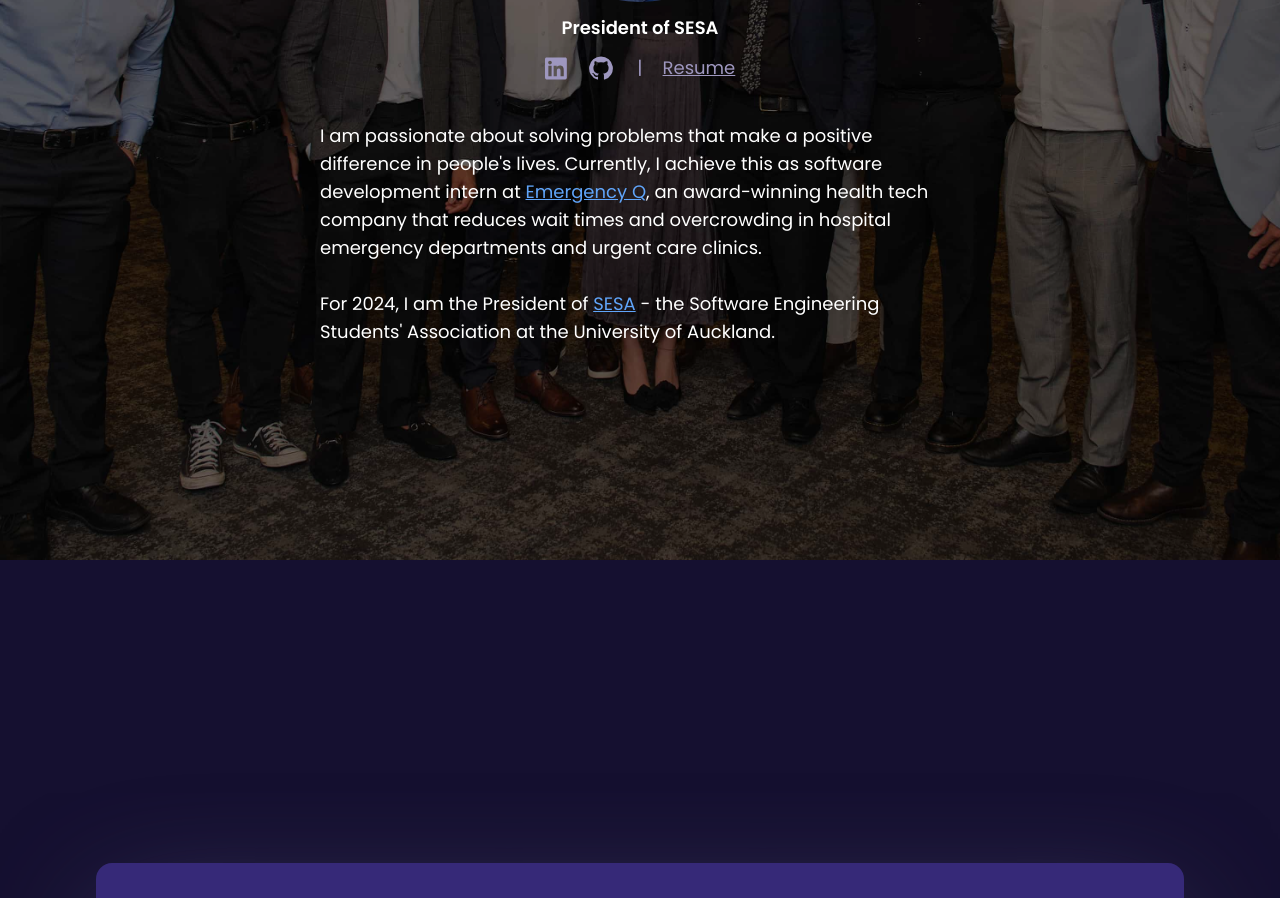
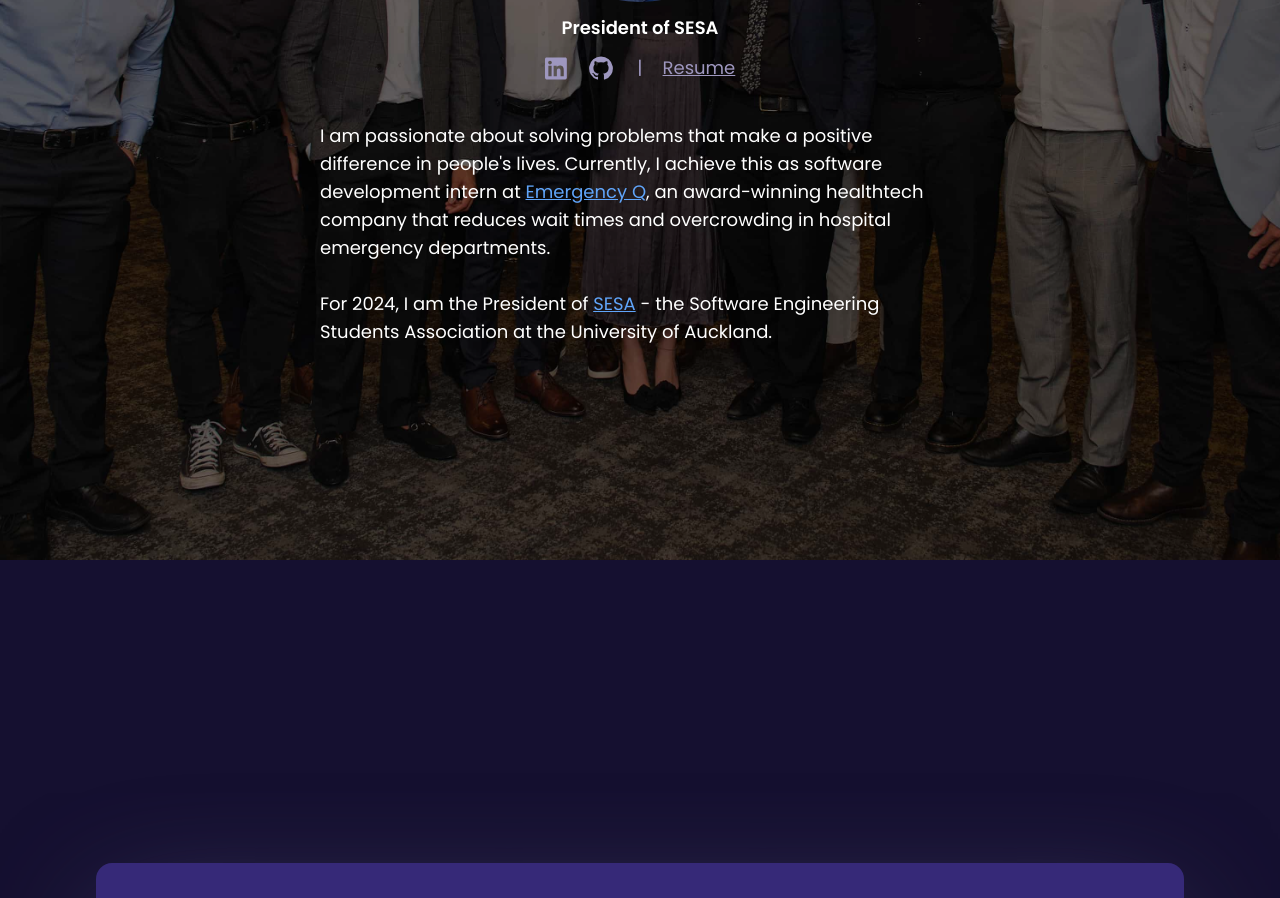
Before and after one commit to tonylxm/website, a React (Vite) app: page / in a window 1280 px wide. Shown: the part 1240-2138 px from the top of the page. Built offline with nearby package versions, Linux system fonts and the light colour scheme.

Commit message:
feat(constants) Updated wording in About

```diff
--- a/src/constants/constants.js
+++ b/src/constants/constants.js
@@ -57,7 +57,7 @@ export const about = [
           text: "Emergency Q",
         },
         additional_text:
-          ", an award-winning health tech company that reduces wait times and overcrowding in hospital emergency departments and urgent care clinics.",
+          ", an award-winning healthtech company that reduces wait times and overcrowding in hospital emergency departments.",
       },
       {
         text: "For 2024, I am the President of ",
@@ -66,7 +66,7 @@ export const about = [
           text: "SESA",
         },
         additional_text:
-          " - the Software Engineering Students' Association at the University of Auckland.",
+          " - the Software Engineering Students Association at the University of Auckland.",
       },
     ],
   },
```
